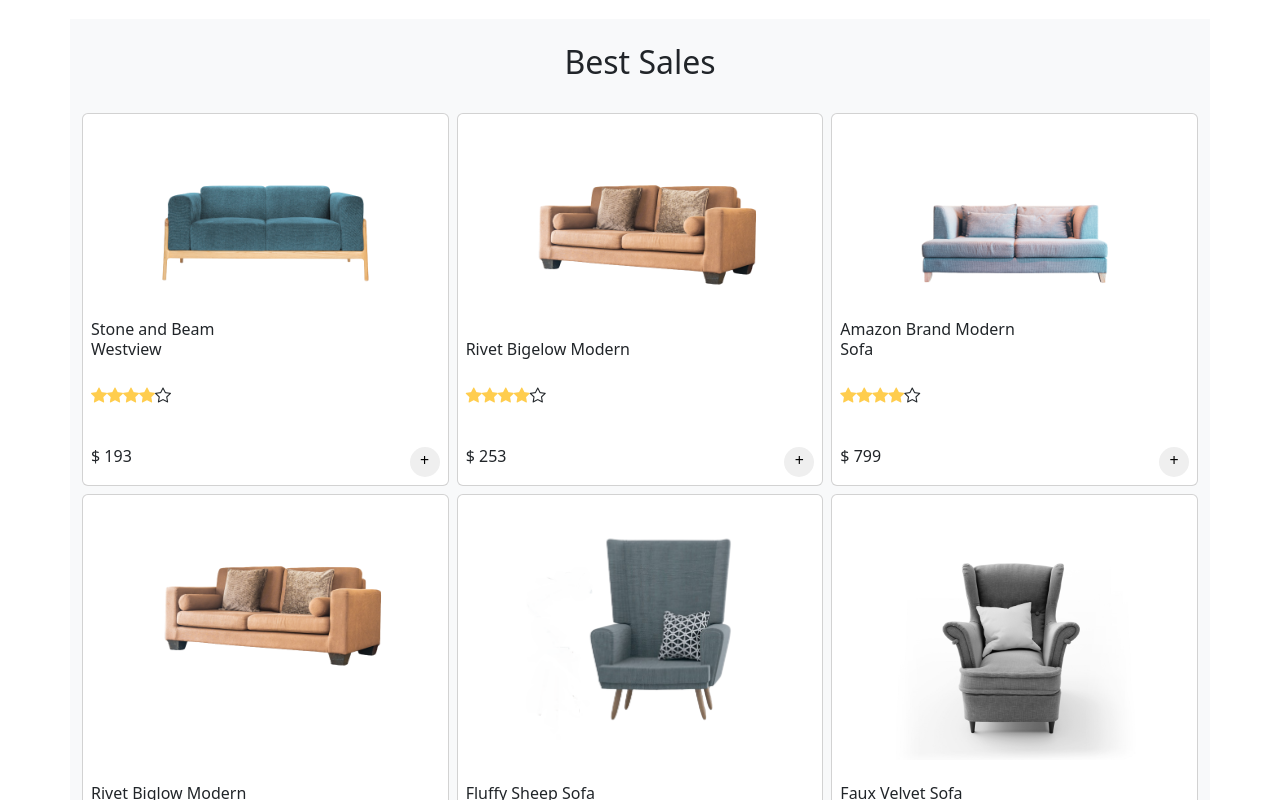
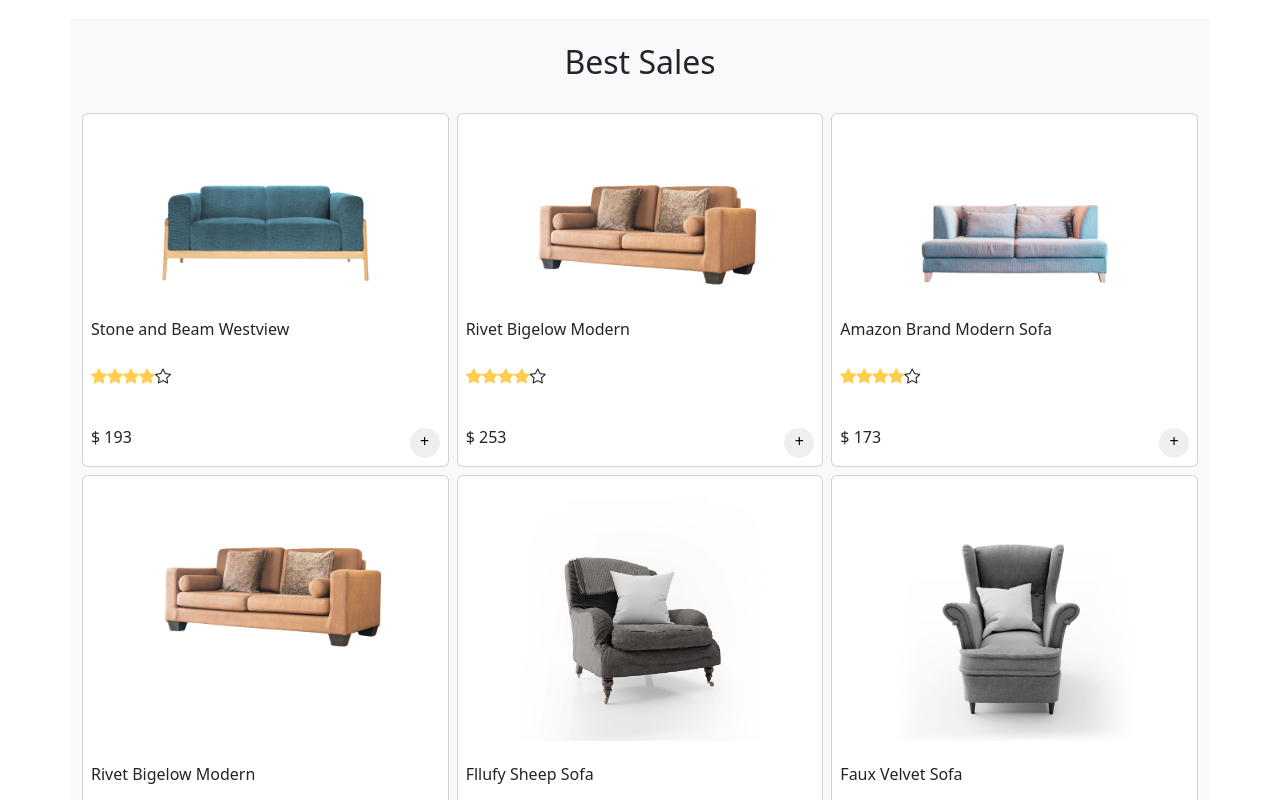
Before and after one commit to saikumarperamsetty/React-JS, a React (Create React App) app in the folder mart-ecommerce/: page / in a window 1280 px wide. Shown: the part 3580-4380 px from the top of the page. Built offline with nearby package versions, Linux system fonts and the light colour scheme.

Commit message:
update 12

```diff
--- a/mart-ecommerce/src/components/Home/Card3.jsx
+++ b/mart-ecommerce/src/components/Home/Card3.jsx
@@ -5,6 +5,7 @@
 const Card3 = () => {
 
     const [arrivals, setArrivals] = useState([]);
+
     useEffect(()=>{
         getArrivals();
     },[]);
@@ -14,7 +15,7 @@
             return test.category === 'mobile' || test.category === 'wireless' ;
 
         })
-        console.log(temp);
+        // console.log(temp);
         setArrivals(temp);
     }
 
--- a/mart-ecommerce/src/components/Home/Card4.jsx
+++ b/mart-ecommerce/src/components/Home/Card4.jsx
@@ -1,30 +1,42 @@
-import React from 'react'
-import greenSofa from '../../Assets/Images/double-sofa-01.png'
-import doubleSofa from '../../Assets/Images/double-sofa-02.png'
-import amazonSofa from '../../Assets/Images/double-sofa-03.png'
-import flufySofa from '../../Assets/Images/single-sofa-01.jpg'
-import velvetSofa from '../../Assets/Images/single-sofa-02.jpg'
-import modernSofa from '../../Assets/Images/single-sofa-03.jpg'
-import royalSofa from '../../Assets/Images/single-sofa-04.png'
+import React, { useEffect, useState } from 'react'
+import { products } from '../Images/products'
 
 const Card4 = () => {
+
+    const [bestSales, SetBestSales] = useState([]);
+
+    useEffect(()=>{
+        bestSalesProducts();
+    },[])
+
+    let bestSalesProducts = () =>{
+        let sale = products.filter((best)=>{
+                    return best.category === 'sofa';
+        })
+        // console.log(sale);
+        SetBestSales(sale);
+    }
+
   return (
     <div className="container mt-4 mb-4" style={{backgroundColor:'#f8f9fa'}}>
     <h2 className='text-center p-4'>Best Sales</h2>
 
     <div className="row g-2 d-flex justify-content-center">
+                {
+                    bestSales.map((sale)=>(
+
 
                 <div className="col-md-4">
                     <div className="card" style={{height:'100%'}}>
 
                     <div className="card-body">
                         <div className='card-img-top d-flex justify-content-center'>
-                            <img src={greenSofa} class="card-img-top w-75" alt={greenSofa} />
+                            <img src={sale.imgUrl} class="card-img-top w-75" alt={sale.id} />
                         </div>
                     </div>
 
                     <div className="card-title">
-                    <h6 className='card-title m-2'>Stone and Beam<br/>Westview</h6>
+                    <h6 className='card-title m-2'>{sale.productName}</h6>
                     <span className='d-flex mt-4 mb-4 m-2'>
                         <i class="bi bi-star-fill" style={{color:'#ffcd4e'}}></i>
                         <i class="bi bi-star-fill" style={{color:'#ffcd4e'}}></i>
@@ -35,13 +47,14 @@
                     </div>
 
                     <div className='d-flex justify-content-between m-2'>
-                        <h6>$ 193</h6>
+                        <h6>$ {sale.price}</h6>
                         <button  style={{ border: '0px', borderRadius: '50%', width: '30px', height: '30px', paddingBottom: '4px' }}>+</button>
                     </div>
                     </div>
                 </div>
-
-                <div className="col-md-4">
+               ))
+            }
+                {/* <div className="col-md-4">
                     <div className="card" style={{height:'100%'}}>
 
                     <div className="card-body">
@@ -228,7 +241,7 @@
                         <button  style={{ border: '0px', borderRadius: '50%', width: '30px', height: '30px', paddingBottom: '4px' }}>+</button>
                     </div>
                     </div>
-                </div>
+                </div> */}
     </div>
     </div>
   )
```
